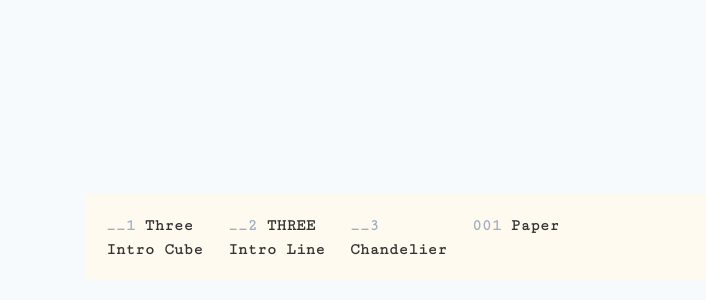
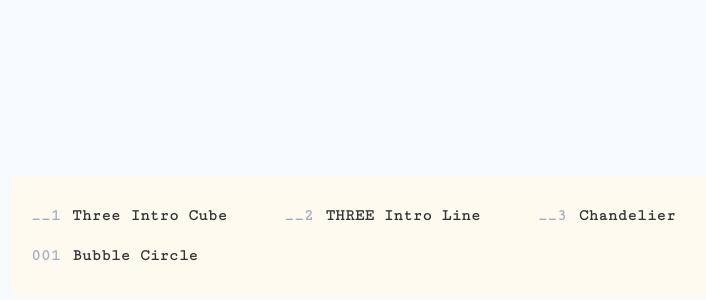
Before and after one commit to YenTingWu/420, a Next.js app: page / in a window 1280 px wide. Shown: the part 164-464 px from the top of the page, without its empty margins (229-935 px from the left). Built offline with nearby package versions, Linux system fonts and the light colour scheme.

Commit message:
chore: cleanup

```diff
--- a/src/pages/index.tsx
+++ b/src/pages/index.tsx
@@ -5,7 +5,7 @@ import Link from "next/link";
 import { SEO } from "@components/SEO";
 import { DefaultLayout } from "@components/DefaultLayout";
 import { chakra } from "@chakra-ui/system";
-import { SimpleGrid, GridItem } from "@chakra-ui/layout";
+import { SimpleGrid, GridItem, Link as ChakraLink } from "@chakra-ui/layout";
 
 const linkConfig = [
   {
@@ -22,41 +22,40 @@ const linkConfig = [
   },
   {
     index: "001",
-    name: "Paper",
+    name: "Bubble Circle",
   },
 ];
 
 const Home: NextPage = () => {
   return (
     <DefaultLayout>
+      <SEO title="Home" />
+
       <SimpleGrid
         columns={5}
-        maxW="650px"
+        maxW="800px"
         w="full"
-        // h="500px"
         bgColor="orange.50"
         justifyContent="center"
         alignItems="center"
         p="5"
+        templateColumns="repeat(3, minmax(0, 1fr))"
       >
-        <SEO title="Home" />
         {linkConfig.map(({ name, index }) => (
           <GridItem
             justifyContent="center"
             alignItems="center"
             key={`${name}_${index}`}
-            h="45px"
+            py="2"
           >
-            <Link href={`/${index}`} passHref={true}>
-              {/* <CharkraLink noOfLines={1}> */}
+            <ChakraLink display="flex" as={Link} href={`/${index}`}>
               <chakra.span fontWeight="bold" color="gray.400">
                 {index}
-              </chakra.span>{" "}
-              <chakra.span fontWeight="bold" color="black">
+              </chakra.span>
+              <chakra.span ml="3" fontWeight="bold" color="black">
                 {name}
               </chakra.span>
-              {/* </CharkraLink> */}
-            </Link>
+            </ChakraLink>
           </GridItem>
         ))}
       </SimpleGrid>
```
Also changed, not shown: src/pages/001.tsx (+5 -5 lines), src/pages/__3.tsx (+0 -32 lines).
